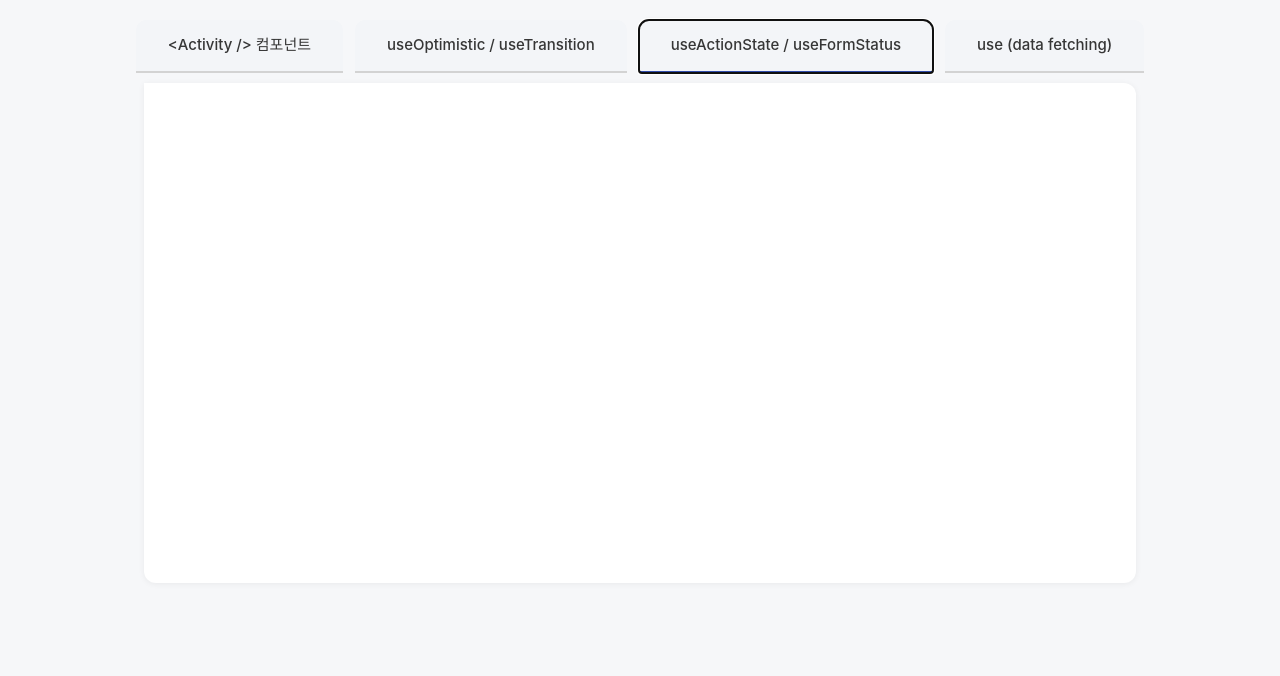
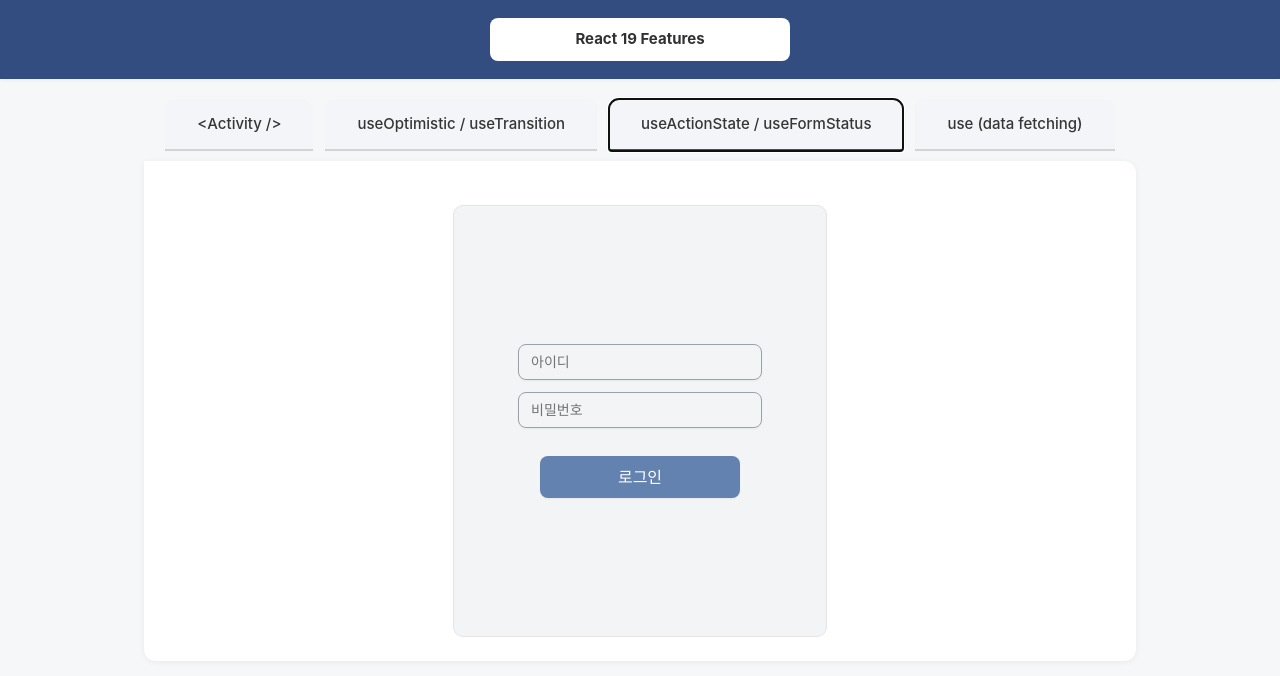
Before and after one commit to Park-Heeyeon/react19-examples, a React (Vite) app: page / in a window 1280 px wide. Both pictures are taken after a click on the button "useActionState / useFormStatus". Shown: the top 676 px of the page. Built offline with nearby package versions, Linux system fonts and the light colour scheme.

Commit message:
feat: 공통 헤더 및 ActionFormExample 컴포넌트 개발

```diff
--- a/src/App.tsx
+++ b/src/App.tsx
@@ -1,8 +1,14 @@
 import "./App.css";
+import { Header } from "./components/common";
 import MainPage from "./pages";
 
 function App() {
-  return <MainPage />;
+  return (
+    <>
+      <Header />
+      <MainPage />
+    </>
+  );
 }
 
 export default App;
--- /dev/null
+++ b/src/components/common/Header.tsx
@@ -0,0 +1,8 @@
+const Header = () => {
+  return (
+    <nav>
+      <div className="navItem">React 19 Features</div>
+    </nav>
+  );
+};
+export default Header;
--- /dev/null
+++ b/src/components/common/index.ts
@@ -0,0 +1 @@
+export { default as Header } from "./Header";
--- a/src/components/example/forms/ActionFormExample.tsx
+++ b/src/components/example/forms/ActionFormExample.tsx
@@ -1,4 +1,109 @@
-const ActionFormExample = () => {
-  return <div className="content-container"></div>;
+import { useActionState, useState } from "react";
+import { Input } from "../../ui/input";
+import FormStatusButton from "./FormStatusButton";
+
+// action 함수
+const loginAction = async (
+  prevState: {
+    success: boolean;
+    idError: string;
+    passwordError: string;
+    globalError: string;
+  },
+  formData: FormData
+) => {
+  await new Promise((res) => setTimeout(res, 1000));
+
+  const id = formData.get("id")?.toString() || "";
+  const password = formData.get("password")?.toString() || "";
+
+  // 필드 단위 에러 반환
+  if (!id || !password) {
+    return {
+      success: false,
+      idError: !id ? "아이디를 입력해주세요." : "",
+      passwordError: !password ? "비밀번호를 입력해주세요." : "",
+      globalError: "",
+    };
+  }
+
+  // 값은 있지만 틀린 경우 → 글로벌 에러
+  if (id !== "test" || password !== "1234") {
+    return {
+      success: false,
+      idError: "",
+      passwordError: "",
+      globalError: "아이디 또는 비밀번호가 일치하지 않습니다.",
+    };
+  }
+
+  // 성공
+  return {
+    success: true,
+    idError: "",
+    passwordError: "",
+    globalError: "",
+    message: "로그인 성공!",
+  };
 };
-export default ActionFormExample;
+
+// useActionState 예시 컴포넌트
+const ActionStateForm = () => {
+  const [id, setId] = useState<string>("");
+  const [password, setPassword] = useState<string>("");
+
+  const [state, submitAction] = useActionState(loginAction, {
+    success: false,
+    idError: "",
+    passwordError: "",
+    globalError: "",
+    message: "",
+  });
+
+  return (
+    <div className="content-container flex justify-center">
+      <div className="flex items-center px-16 rounded-lg space-y-4 mt-5 border bg-gray-100">
+        <form action={submitAction} className="flex flex-col gap-3">
+          <div>
+            <p></p>
+            <Input
+              name="id"
+              value={id}
+              onChange={(e) => setId(e.target.value)}
+              placeholder="아이디"
+              className="border-gray-400"
+            />
+            {state.idError && (
+              <p className="text-red-500 text-sm mt-1">{state.idError}</p>
+            )}
+          </div>
+
+          <div>
+            <Input
+              name="password"
+              type="password"
+              value={password}
+              onChange={(e) => setPassword(e.target.value)}
+              placeholder="비밀번호"
+              className="border-gray-400"
+            />
+            {state.passwordError && (
+              <p className="text-red-500 text-sm mt-1">{state.passwordError}</p>
+            )}
+          </div>
+
+          {state.globalError && (
+            <p className="text-red-600 text-sm">{state.globalError}</p>
+          )}
+
+          {state.success && (
+            <p className="text-green-600 text-sm">{state.message}</p>
+          )}
+
+          <FormStatusButton />
+        </form>
+      </div>
+    </div>
+  );
+};
+export default ActionStateForm;
--- /dev/null
+++ b/src/components/example/forms/FormStatusButton.tsx
@@ -0,0 +1,19 @@
+import { useFormStatus } from "react-dom";
+import { Button } from "../../ui/button";
+
+// useFormStatus 예시 컴포넌트
+const FormStatusButton = () => {
+  const { pending } = useFormStatus();
+
+  return (
+    <Button
+      type="submit"
+      variant="outline"
+      className="w-[200px] h-full !bg-[#6382b0ff] !text-white mx-auto mt-4"
+      disabled={pending}
+    >
+      {pending ? "로그인 중..." : "로그인"}
+    </Button>
+  );
+};
+export default FormStatusButton;
--- /dev/null
+++ b/src/components/example/forms/types.ts
@@ -0,0 +1,6 @@
+import type { ComponentType } from "react";
+
+export type ExampleComponentType = {
+  key: string;
+  component: ComponentType;
+};
--- a/src/pages/index.tsx
+++ b/src/pages/index.tsx
@@ -10,7 +10,7 @@ import {
 const tabs: TabItem[] = [
   {
     key: "activityComponent",
-    label: "<Activity /> 컴포넌트",
+    label: "<Activity />",
     component: ActivityComponentExample,
   },
   {
@@ -19,7 +19,7 @@ const tabs: TabItem[] = [
     component: UseOptimisticExample,
   },
   {
-    key: "useActionState",
+    key: "actionForm",
     label: "useActionState / useFormStatus",
     component: ActionFormExample,
   },
```
